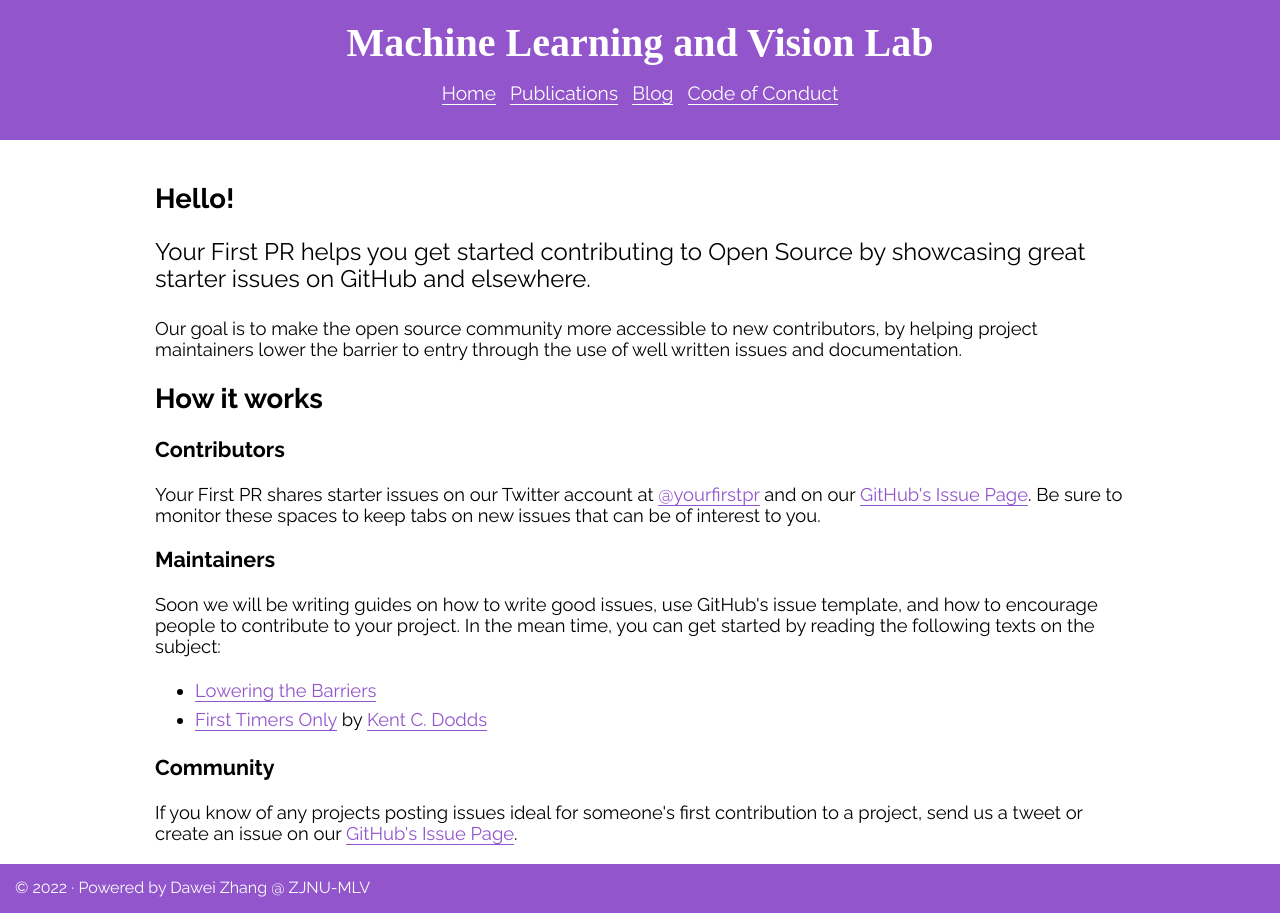
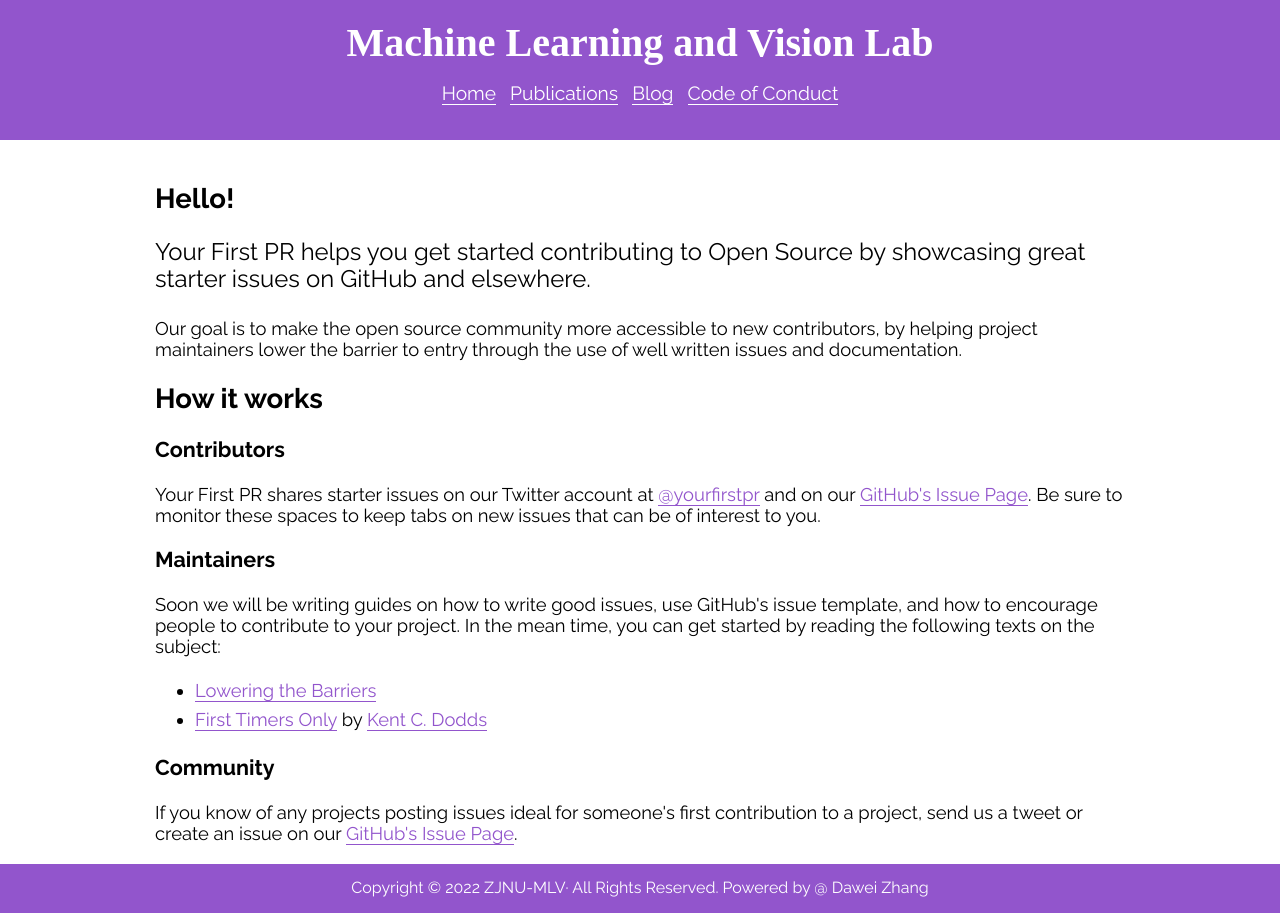
Before and after one commit to ZJNU-MLV-Lab/ZJNU-MLV-Lab.github.io, a Jekyll site: the page built from index.html, in a window 1280 px wide. Built offline with Jekyll 4.4.1, drawn with Linux system fonts in a browser that asks for light colours; nearby versions of some CDN libraries; some web fonts are replaced.

Commit message:
Update footer.html

```diff
--- a/_includes/footer.html
+++ b/_includes/footer.html
@@ -1,5 +1,5 @@
 <footer role='contentinfo'>
-  <p>
-    &copy; 2022 · Powered by Dawei Zhang @ ZJNU-MLV <br>
+  <p align="center">
+    Copyright &copy; 2022 ZJNU-MLV· All Rights Reserved. Powered by @ Dawei Zhang  <br>
   </p>
 </footer>
```
